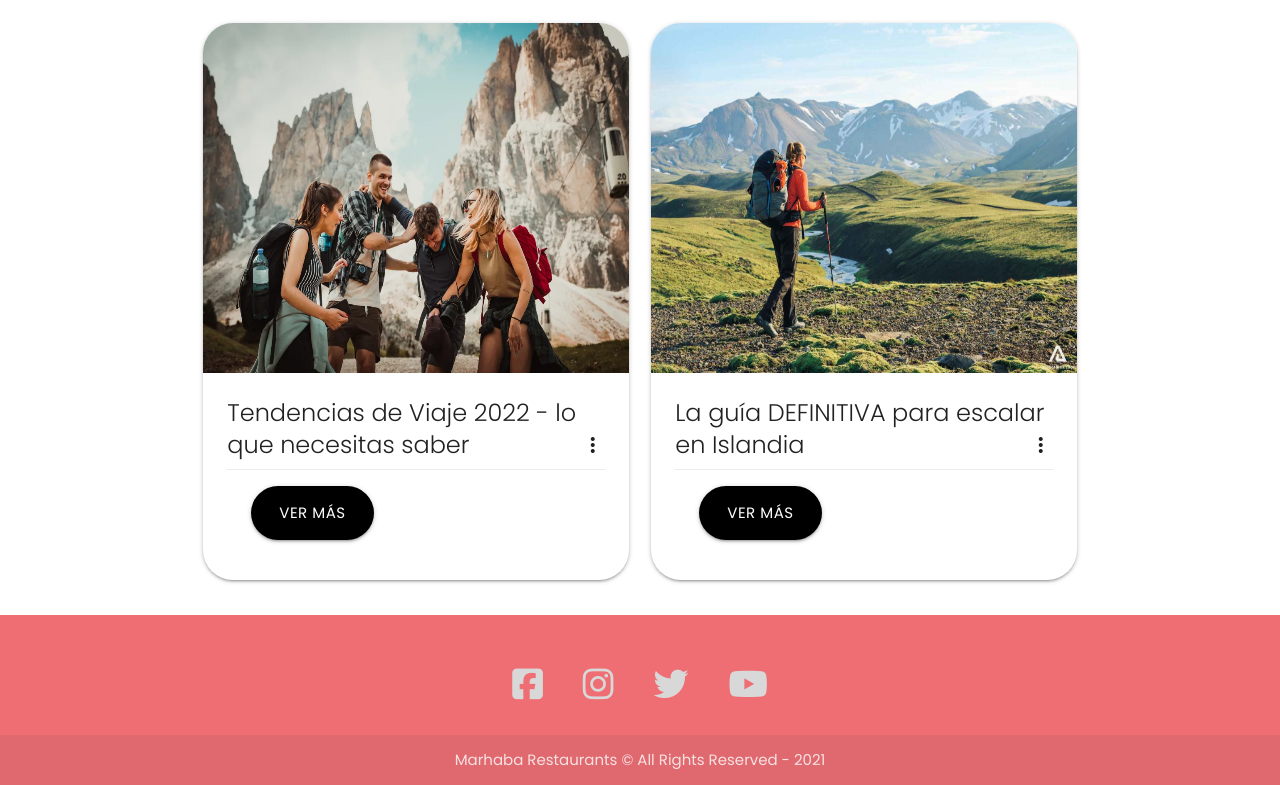
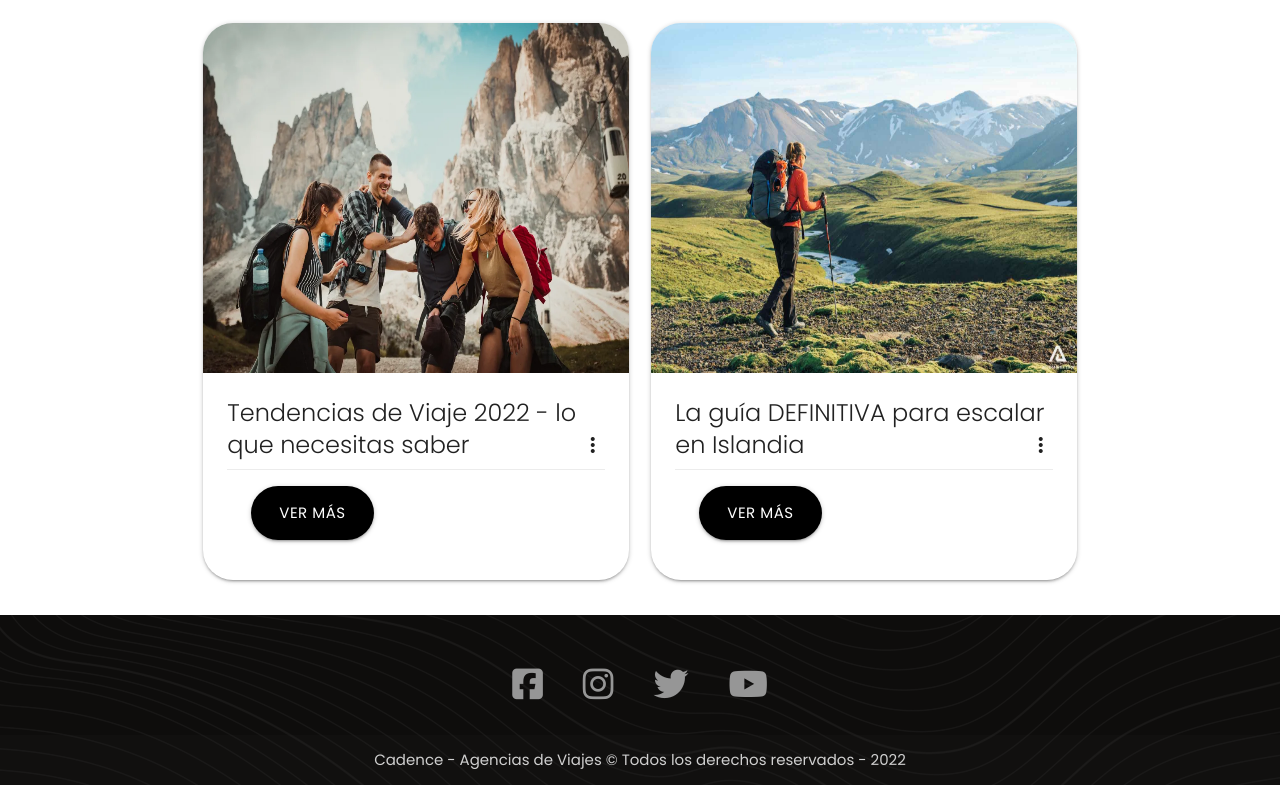
Before and after one commit to gioannyrlr/Cadence, a plain HTML site: page index.html in a window 1280 px wide. Shown: the part 4233-5018 px from the top of the page. Drawn offline with nearby package versions, Linux system fonts and the light colour scheme.

Commit message:
cambios footer

```diff
--- a/css/style.css
+++ b/css/style.css
@@ -101,8 +101,9 @@
 }
 
 .page-footer{
-  background-image: url("/Marhaba-Lebanese/img/background-footer.png");
+  background-image: url("/img/background-footer.png");
 }
+
 .footer-text{
   font-size: 15px;
 }
@@ -115,7 +116,11 @@
   align-items: center;
 }
 .social-container a{
-  color:rgb(216, 216, 216);
+  color:rgb(150, 150, 150) !important;
   font-size: 35px;
   margin:0px 20px;
 }
+
+.social-container a:hover{
+  color: rgb(220, 220, 220) !important;
+}
--- a/index.html
+++ b/index.html
@@ -251,7 +251,7 @@
 
     <div class="footer-copyright">
       <div class="container center footer-text">
-        Marhaba Restaurants © All Rights Reserved - 2021
+        Cadence - Agencias de Viajes © Todos los derechos reservados - 2022
       </div>
     </div>
   </footer>
```
